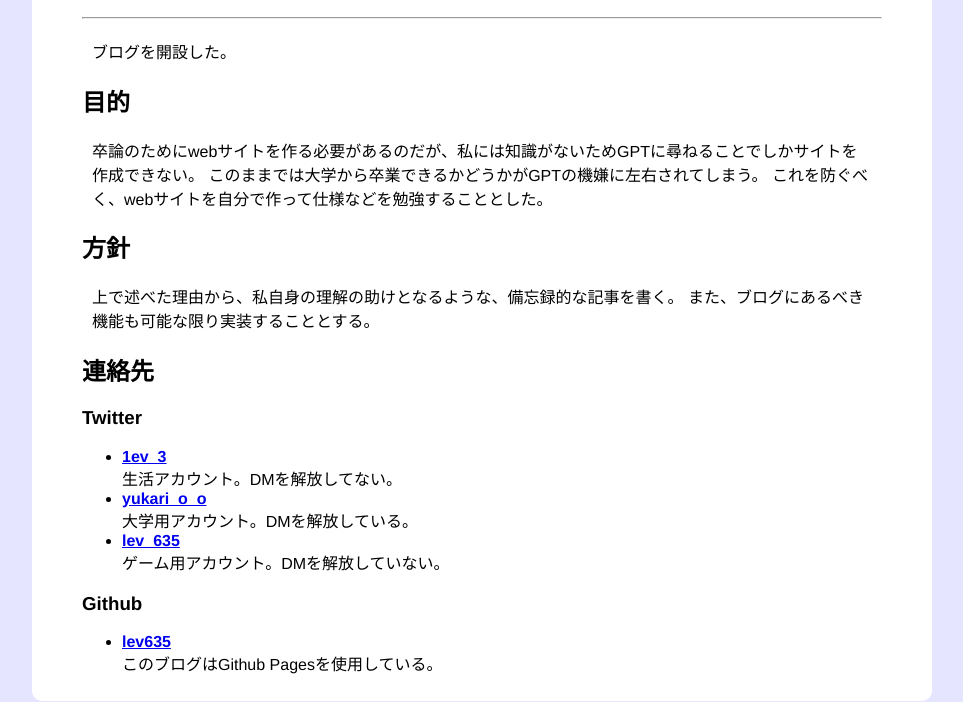
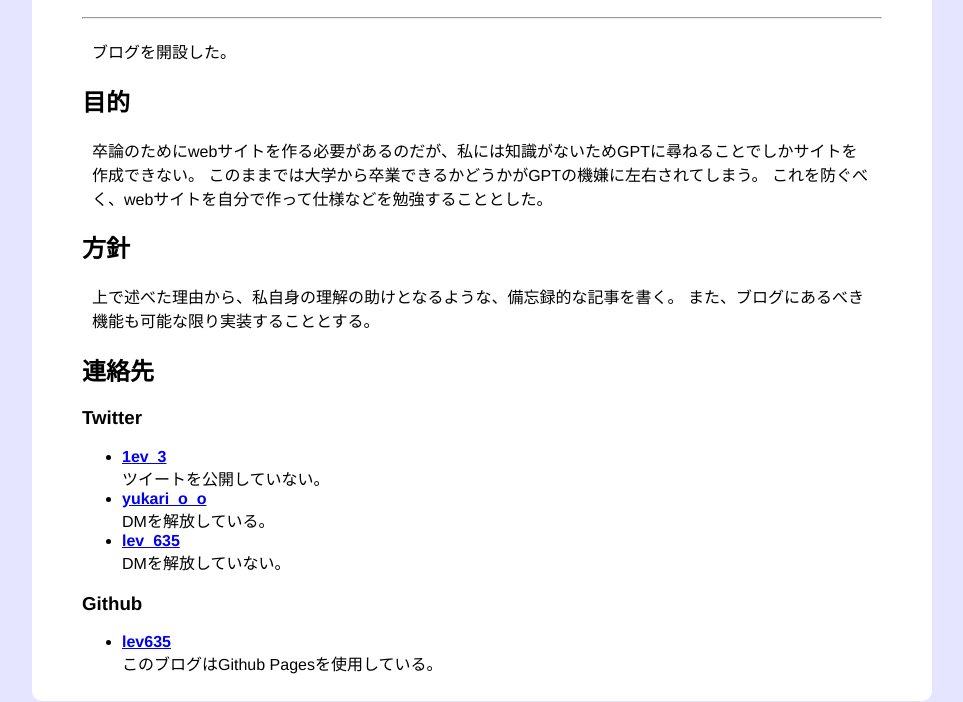
Before and after one commit to lev635/lev635.github.io, a plain HTML site: page article/1/index.html in a window 1280 px wide. Shown: the part 265-967 px from the top of the page, without its empty margins (158-1121 px from the left). Drawn offline with Linux system fonts and the light colour scheme.

Commit message:
README変更

```diff
--- a/article/1/index.html
+++ b/article/1/index.html
@@ -32,11 +32,11 @@
         <h3>Twitter</h3>
         <ul>
             <li><a href="https://x.com/1ev_3"><b>1ev_3</b></a></li>
-            生活アカウント。DMを解放してない。
+            ツイートを公開していない。
             <li><a href="https://x.com/yukari_o_o"><b>yukari_o_o</b></a></li>
-            大学用アカウント。DMを解放している。
+            DMを解放している。
             <li><a href="https://x.com/lev_635"><b>lev_635</b></a></li>
-            ゲーム用アカウント。DMを解放していない。
+            DMを解放していない。
         </ul>
         <h3>Github</h3>
         <ul>
```
Also changed, not shown: 1 other file.
